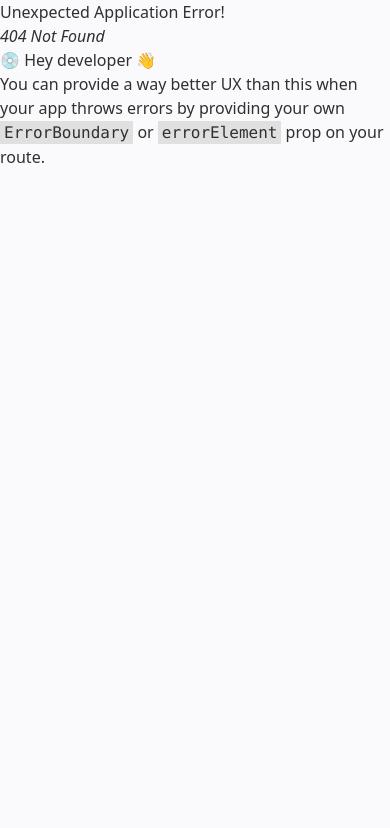
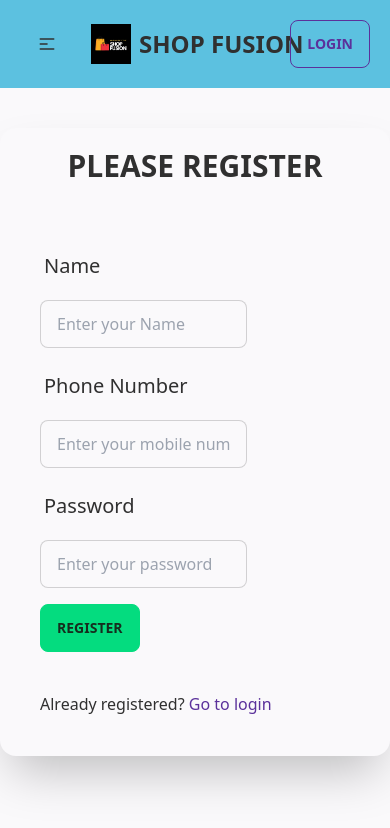
Before and after one commit to fazlerabbyrifat/shop-fusion, a React (Vite) app: page /register in a window 390 px wide. Before the commit this address had no page. Shown: the top 828 px of the page. Built offline with nearby package versions, Linux system fonts and the light colour scheme; no server answers.

Commit message:
a new user registration using mobile and password added

```diff
--- a/package.json
+++ b/package.json
@@ -10,13 +10,17 @@
     "preview": "vite preview"
   },
   "dependencies": {
+    "@tanstack/react-query": "^4.29.19",
+    "axios": "^1.4.0",
+    "firebase": "^10.0.0",
     "localforage": "^1.10.0",
     "match-sorter": "^6.3.1",
     "react": "^18.2.0",
     "react-dom": "^18.2.0",
     "react-icons": "^4.10.1",
     "react-router-dom": "^6.14.1",
-    "sort-by": "^1.2.0"
+    "sort-by": "^1.2.0",
+    "sweetalert2": "^11.7.12"
   },
   "devDependencies": {
     "@types/react": "^18.2.14",
--- /dev/null
+++ b/src/firebase/firebase.config.js
@@ -0,0 +1,19 @@
+// Import the functions you need from the SDKs you need
+import { initializeApp } from "firebase/app";
+// TODO: Add SDKs for Firebase products that you want to use
+// https://firebase.google.com/docs/web/setup#available-libraries
+
+// Your web app's Firebase configuration
+const firebaseConfig = {
+  apiKey: import.meta.env.VITE_apiKey,
+  authDomain: import.meta.env.VITE_authDomain,
+  projectId: import.meta.env.VITE_projectId,
+  storageBucket: import.meta.env.VITE_storageBucket,
+  messagingSenderId: import.meta.env.VITE_messagingSenderId,
+  appId: import.meta.env.VITE_appId,
+};
+
+// Initialize Firebase
+const app = initializeApp(firebaseConfig);
+
+export default app;
--- /dev/null
+++ b/src/hooks/useAuth.jsx
@@ -0,0 +1,9 @@
+import { useContext } from "react"
+import { AuthContext } from './../providers/AuthProviders';
+
+const useAuth = () => {
+    const auth = useContext(AuthContext);
+    return auth;
+}
+
+export default useAuth;
--- a/src/main.jsx
+++ b/src/main.jsx
@@ -1,11 +1,19 @@
-import React from 'react'
-import ReactDOM from 'react-dom/client'
-import './index.css'
-import { RouterProvider } from 'react-router-dom'
-import router from './routes/Routes.jsx'
+import React from "react";
+import ReactDOM from "react-dom/client";
+import "./index.css";
+import { RouterProvider } from "react-router-dom";
+import router from "./routes/Routes.jsx";
+import { QueryClient, QueryClientProvider } from "@tanstack/react-query";
+import AuthProviders from "./providers/AuthProviders";
 
-ReactDOM.createRoot(document.getElementById('root')).render(
-  <React.StrictMode>
-    <RouterProvider router={router}></RouterProvider>
-  </React.StrictMode>,
-)
+const queryClient = new QueryClient();
+
+ReactDOM.createRoot(document.getElementById("root")).render(
+  <AuthProviders>
+    <QueryClientProvider client={queryClient}>
+      <React.StrictMode>
+        <RouterProvider router={router}></RouterProvider>
+      </React.StrictMode>
+    </QueryClientProvider>
+  </AuthProviders>
+);
--- a/src/pages/Login/Login.jsx
+++ b/src/pages/Login/Login.jsx
@@ -1,11 +1,57 @@
-import React from 'react';
+import React, { useState } from "react";
+import { Link } from "react-router-dom";
 
 const Login = () => {
-    return (
-        <div>
+  const [phone, setPhone] = useState("");
+  const [password, setPassword] = useState("");
+  const [error, setError] = useState("");
 
-        </div>
-    );
+  const handleLogin = () => {
+    // const user = usersData.users.find((userData) => userData.phone === phone);
+    // if (user && user.password === password) {
+    //   const token = jwt.sign(user, "your-secret-key");
+    //   setPhone("");
+    //   setPassword("");
+    //   setError("");
+    // } else {
+    //   setError("Invalid credentials");
+    // }
+  };
+
+  return (
+    <div className="card w-full md:w-1/2 shadow-2xl bg-base-100 mx-auto my-10">
+      <h3 className="text-3xl font-bold uppercase text-center my-5">
+        Please Login
+      </h3>
+      <form className="p-10" onSubmit={handleLogin}>
+        <label className="label">
+          <span className="text-xl font-medium mb-3">Phone Number</span>
+        </label>
+        <input
+          type="number"
+          className="input input-bordered w-2/3 mb-4"
+          value={phone}
+          onChange={(e) => setPhone(e.target.value)}
+        />
+        <br />
+        <label className="label">
+          <span className="text-xl font-medium mb-3">Password</span>
+        </label>
+        <input
+          type="password"
+          className="input input-bordered w-2/3 mb-4"
+          value={password}
+          onChange={(e) => setPassword(e.target.value)}
+        />
+        <br />
+        <input type="submit" className="btn btn-primary" value="Login" />
+        {error && <p className="text-error">{error}</p>}
+      </form>
+      <p className="ml-10 mb-10">
+          New here? <Link className="text-secondary" to="/register">Create a new account</Link>
+      </p>
+    </div>
+  );
 };
 
 export default Login;
--- /dev/null
+++ b/src/pages/Register/Register.jsx
@@ -0,0 +1,119 @@
+import React, { useState } from "react";
+import { Link, useNavigate } from "react-router-dom";
+import useAuth from "./../../hooks/useAuth";
+import axios from "axios";
+import Swal from "sweetalert2";
+
+const Register = () => {
+  const { createUser, updateUserProfile } = useAuth();
+  const [name, setName] = useState("");
+  const [phone, setPhone] = useState("");
+  const [password, setPassword] = useState("");
+  const [error, setError] = useState("");
+  const navigate = useNavigate();
+
+  const handleRegister = (e) => {
+    e.preventDefault();
+
+    if (!/^(\+)?880\d{10}$/.test(phone) || phone.length !== 14) {
+      setError(
+        "Invalid phone number. Please enter a valid Bangladeshi mobile number starting with '+880'."
+      );
+      return;
+    }
+
+    const email = `${phone}@example.com`;
+    createUser(email, password)
+      .then((userCredential) => {
+        const user = userCredential.user;
+        console.log(user);
+
+        updateUserProfile(name, phone)
+          .then(() => {
+            const savedUser = { name: name, phoneNumber: phone };
+            axios.post("http://localhost:5000/users", savedUser).then((res) => {
+              if (res.data.insertedId) {
+
+                Swal.fire({
+                  position: "top-end",
+                  icon: "success",
+                  title: "Successfully account created",
+                  showConfirmButton: false,
+                  timer: 1500,
+                });
+                navigate("/");
+              }
+            });
+          })
+          .catch((error) => {
+            console.error("Error updating user profile:", error);
+          });
+      })
+      .catch((error) => {
+        console.error("Error creating user:", error);
+      });
+  };
+  const handlePhoneNumberChange = (e) => {
+    const inputPhoneNumber = e.target.value;
+    const cleanedPhoneNumber = inputPhoneNumber.replace(/\D/g, "").slice(0, 13);
+
+    if (cleanedPhoneNumber.startsWith("880")) {
+      setPhone(`+${cleanedPhoneNumber}`);
+    } else if (cleanedPhoneNumber.startsWith("1")) {
+      setPhone(`+880${cleanedPhoneNumber}`);
+    } else {
+      setPhone(cleanedPhoneNumber);
+    }
+  };
+
+  return (
+    <div className="card w-full md:w-1/2 shadow-2xl bg-base-100 mx-auto my-10">
+      <h3 className="text-3xl font-bold uppercase text-center my-5">
+        Please Register
+      </h3>
+      <form className="p-10" onSubmit={handleRegister}>
+        <label className="label">
+          <span className="text-xl font-medium mb-3">Name</span>
+        </label>
+        <input
+          type="text"
+          className="input input-bordered w-2/3 mb-4"
+          value={name}
+          placeholder="Enter your Name"
+          onChange={(e) => setName(e.target.value)}
+        />
+        <label className="label">
+          <span className="text-xl font-medium mb-3">Phone Number</span>
+        </label>
+        <input
+          type="tel"
+          pattern="(\+)?880\d{10}"
+          className="input input-bordered w-2/3 mb-4"
+          value={phone}
+          onChange={handlePhoneNumberChange}
+          placeholder="Enter your mobile number"
+          required
+        />
+        <br />
+        <label className="label">
+          <span className="text-xl font-medium mb-3">Password</span>
+        </label>
+        <input
+          type="password"
+          className="input input-bordered w-2/3 mb-4"
+          value={password}
+          placeholder="Enter your password"
+          onChange={(e) => setPassword(e.target.value)}
+        />
+        <br />
+        <input type="submit" className="btn btn-primary" value="Register" />
+        {error && <p className="text-error">{error}</p>}
+      </form>
+      <p className="ml-10 mb-10">
+      Already registered? <Link className="text-secondary" to="/login">Go to login</Link>
+      </p>
+    </div>
+  );
+};
+
+export default Register;
--- a/src/pages/Shared/Navbar.jsx
+++ b/src/pages/Shared/Navbar.jsx
@@ -59,7 +59,7 @@ const Navbar = () => {
         <ul className="menu menu-horizontal px-1">{navItems}</ul>
       </div>
       <div className="navbar-end">
-        <Link>
+        <Link to='/login'>
           <button className="btn btn-secondary btn-outline">Login</button>
         </Link>
       </div>
--- /dev/null
+++ b/src/providers/AuthProviders.jsx
@@ -0,0 +1,77 @@
+import React, { createContext, useEffect, useState } from "react";
+import {
+  createUserWithEmailAndPassword,
+  getAuth,
+  onAuthStateChanged,
+  signInWithEmailAndPassword,
+  signOut,
+  updateProfile,
+} from "firebase/auth";
+import axios from "axios";
+import app from './../firebase/firebase.config';
+
+export const AuthContext = createContext();
+
+const auth = getAuth(app);
+
+const AuthProviders = ({ children }) => {
+  const [user, setUser] = useState(null);
+  const [loading, setLoading] = useState(true);
+
+  const createUser = (email, password) => {
+    setLoading(true);
+    return createUserWithEmailAndPassword(auth, email, password);
+  };
+
+  const signIn = (email, password) => {
+    setLoading(true);
+    return signInWithEmailAndPassword(auth, email, password);
+  };
+
+  const logOut = () => {
+    setLoading(true);
+    return signOut(auth);
+  };
+
+  const updateUserProfile = (name, phone) => {
+    return updateProfile(auth.currentUser, {
+      displayName: name,
+      phoneNumber: phone,
+    });
+  };
+
+  useEffect(() => {
+    const unsubscribe = onAuthStateChanged(auth, (currentUser) => {
+      setUser(currentUser);
+      if (currentUser) {
+        axios.post('http://localhost:5000/jwt', { email: currentUser.email })
+        .then( data => {
+          // console.log(data.data.token);
+          localStorage.setItem('access-token', data.data.token);
+          setLoading(false);
+        })
+      }
+      else {
+        localStorage.removeItem('access-token');
+      }
+    });
+    return () => {
+      return unsubscribe();
+    };
+  }, []);
+
+  const AuthInfo = {
+    user,
+    loading,
+    createUser,
+    signIn,
+    logOut,
+    updateUserProfile,
+  };
+
+  return (
+    <AuthContext.Provider value={AuthInfo}>{children}</AuthContext.Provider>
+  );
+};
+
+export default AuthProviders;
--- a/src/routes/Routes.jsx
+++ b/src/routes/Routes.jsx
@@ -2,6 +2,7 @@ import { createBrowserRouter } from "react-router-dom";
 import Main from "../layout/Main";
 import Home from "../pages/Home/Home/Home";
 import Login from "../pages/Login/Login";
+import Register from "../pages/Register/Register";
 
 const router = createBrowserRouter([
     {
@@ -15,6 +16,10 @@ const router = createBrowserRouter([
             {
                 path: '/login',
                 element: <Login></Login>
+            },
+            {
+                path: '/register',
+                element: <Register></Register>
             }
         ]
     }
```
Also changed, not shown: 1 other file (tests, documents, lock files or other folders).
